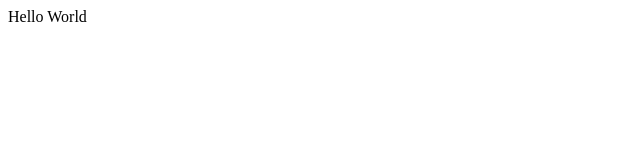
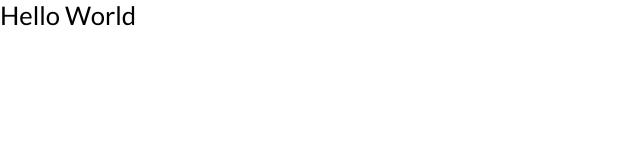
Before and after one commit to AndreBordignon/bancointer, a React (Create React App) app: page / in a window 1280 px wide. Shown: the top 160 px of the page, without its empty margins (0-640 px from the left). Built offline with nearby package versions, Linux system fonts and the light colour scheme.

Commit message:
:art: created global styles & light theme

```diff
--- a/package.json
+++ b/package.json
@@ -10,6 +10,7 @@
     "@types/node": "^12.0.0",
     "@types/react": "^16.9.0",
     "@types/react-dom": "^16.9.0",
+    "@types/styled-components": "^5.1.3",
     "react": "^16.13.1",
     "react-dom": "^16.13.1",
     "react-scripts": "3.4.3",
@@ -40,10 +41,11 @@
   "devDependencies": {
     "@typescript-eslint/eslint-plugin": "^4.2.0",
     "@typescript-eslint/parser": "^4.2.0",
-    "eslint": "^7.9.0",
+    "eslint": "^6.6.0",
     "eslint-config-airbnb": "^18.2.0",
     "eslint-config-prettier": "^6.11.0",
     "eslint-import-resolver-alias": "^1.1.2",
+    "eslint-import-resolver-typescript": "^2.3.0",
     "eslint-plugin-import": "^2.22.0",
     "eslint-plugin-import-helpers": "^1.1.0",
     "eslint-plugin-prettier": "^3.1.4",
--- a/public/index.html
+++ b/public/index.html
@@ -8,6 +8,10 @@
     <meta
       name="description"
       content="Web site created using create-react-app"
+    />
+    <link
+      href="https://fonts.googleapis.com/css2?family=Lato:wght@400;700&display=swap"
+      rel="stylesheet"
     />
     <title>Banco Inter Redesign</title>
   </head>
--- a/src/App.tsx
+++ b/src/App.tsx
@@ -1,6 +1,14 @@
 import React from 'react';
-const App: React.FC = () => {
-  return <div className="App">Hello World</div>;
-};
+import { ThemeProvider } from 'styled-components';
+
+import theme from './styles/themes/light';
+import GlobalStyles from './styles/global';
+
+const App: React.FC = () => (
+  <ThemeProvider theme={theme}>
+    <div className="App">Hello World</div>
+    <GlobalStyles />
+  </ThemeProvider>
+);
 
 export default App;
--- /dev/null
+++ b/src/styles/global.ts
@@ -0,0 +1,43 @@
+import { createGlobalStyle } from 'styled-components';
+
+export default createGlobalStyle`
+  * {
+    margin: 0;
+    padding: 0;
+    box-sizing: border-box;
+    outline: 0;
+  }
+  html: {
+    font-size: 62.5% /* 1rem = 10 */
+    height: 100%;
+  }
+  body: {
+    background-color: ${({ theme }) => theme.colors.background};
+    color: ${({ theme }) => theme.colors.grey};
+    text-rendering: optmizeLegibility !important;
+    -webkit-font-smoothin: antialiased !important;
+    -moz-osx-font-smoothing: grayscale;
+  }
+  body, #root {
+    min-height: 100vh;
+    position: relative;
+  }
+  body, input, button {
+    font: 1.6rem 'Lato', sans-serif;
+  }
+  h1, h2, h3, h4, h5, h6, strong {
+    font-weight: 500;
+  }
+  a {
+    text-decoration: none;
+    background: none;
+    font-weight: 700;
+    cursor: pointer;
+    border: 0;
+    transition: 180ms ease-in-out;
+  }
+  ul{
+    list-style: none;
+
+  }
+`;
--- /dev/null
+++ b/src/styles/themes/light.ts
@@ -0,0 +1,28 @@
+export default {
+  title: 'light',
+  colors: {
+    primary: '#FF8700',
+    primaryDark: '#FF500F',
+    grey: '#8C91A5',
+    lightGrey: '#F5F6FA',
+    darkGrey: '#6C757D',
+    success: '#20C05C',
+    error: '#FD4F48',
+    background: '#FFF',
+  },
+  fontSizes: {
+    default: '1.4rem',
+    large: '1.6rem',
+    small: '1.2rem',
+    tiny: '1rem',
+  },
+  spacing: {
+    default: '1.6rem',
+    vertical: '1.6rem 0',
+    horizontal: '0 1.6rem',
+    large: '2.4rem',
+  },
+  transition: {
+    default: '180ms ease-in-out',
+  },
+};
```
Also changed, not shown: src/index.tsx (+5 -4 lines), src/styles/styled.d.ts (added, +32 -0 lines), tsconfig.json (+3 -8 lines), 1 other file (tests, documents, lock files or other folders).
